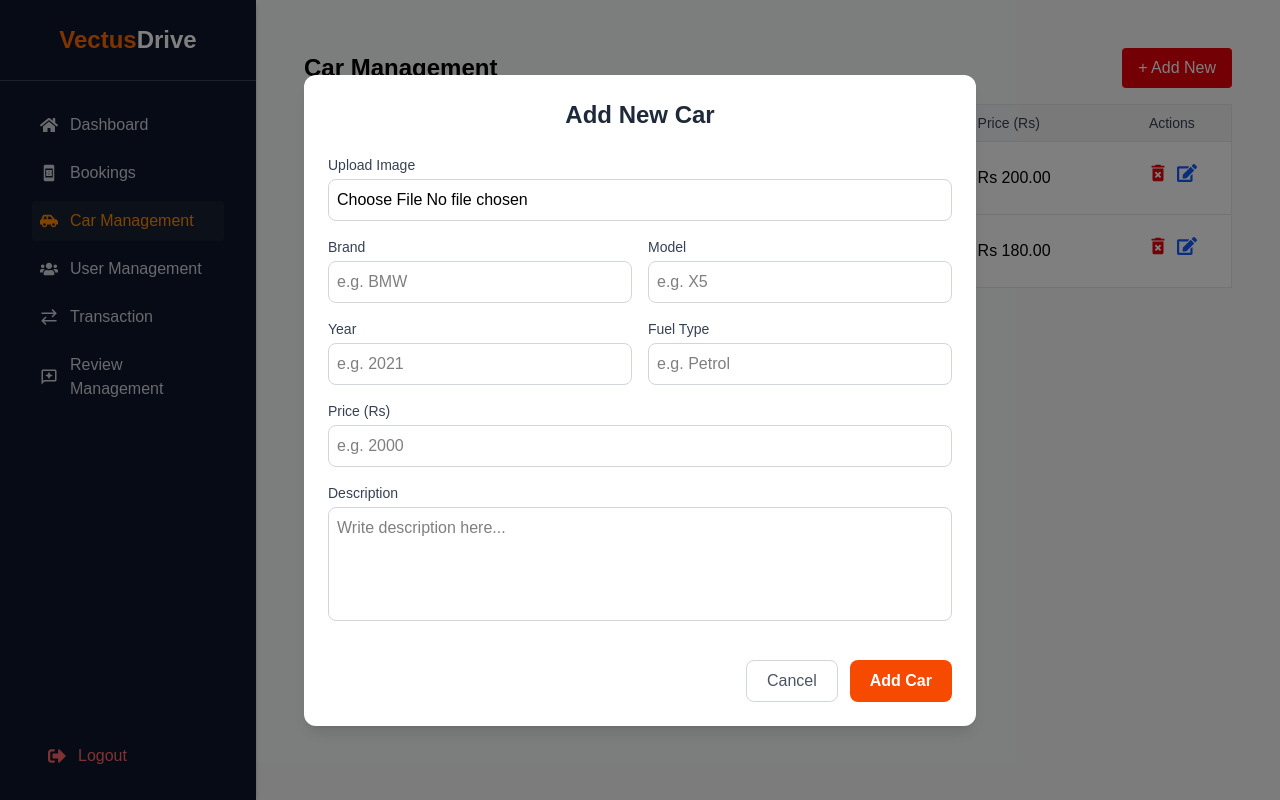
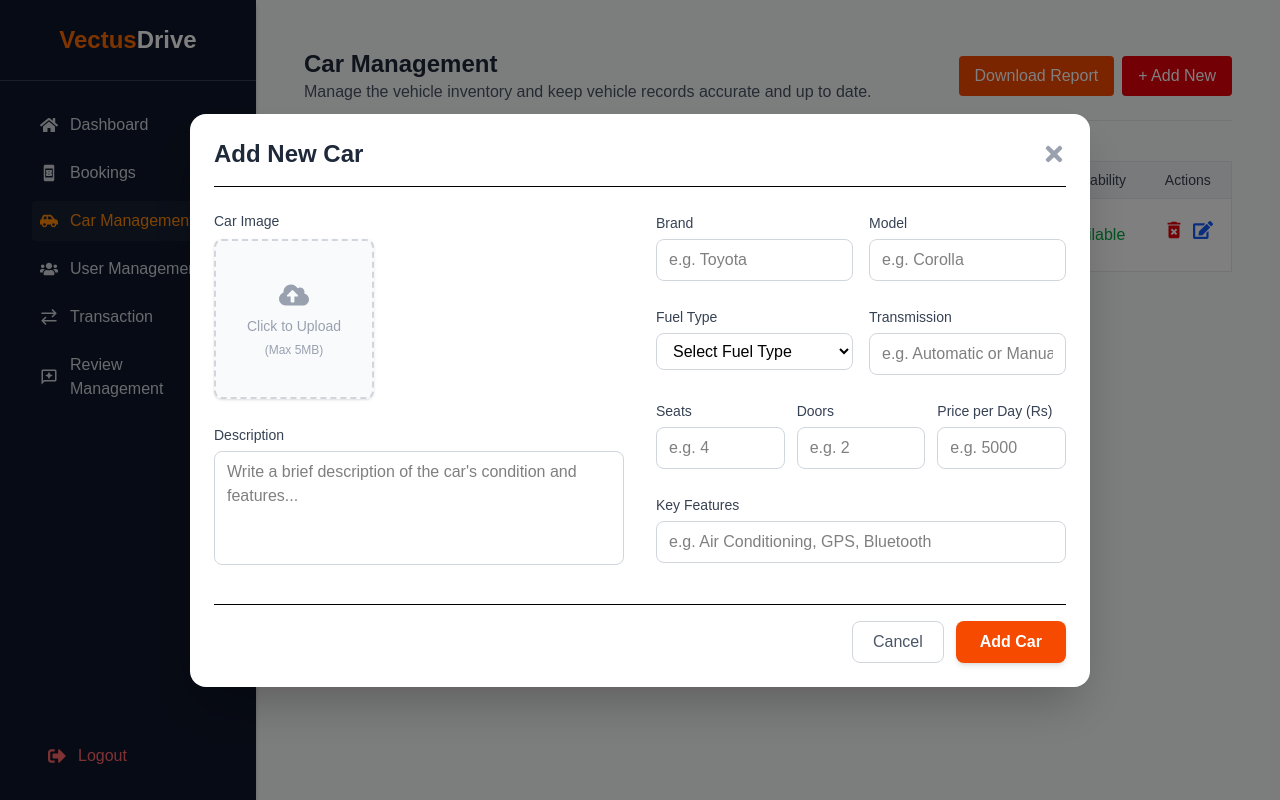
Before and after one commit to Vectus-Drive/frontend, a React (Vite) app: page /admin/admin/cars in a window 1280 px wide. Both pictures are taken after a click on the button "+ Add New". Built offline with nearby package versions, Linux system fonts and the light colour scheme.

Commit message:
Enhance car management form and functionality with improved image upload, validation, and UI updates

```diff
--- a/src/components/admin/CarManageForm.jsx
+++ b/src/components/admin/CarManageForm.jsx
@@ -1,114 +1,222 @@
+import { useState } from "react";
+import { FaCloudUploadAlt, FaTimes } from "react-icons/fa";
+
 function CarManageForm({ car, onClose }) {
   const isEdit = !!car;
+  const [previewImage, setPreviewImage] = useState(car?.image || "");
+
+  const handleImageChange = (e) => {
+    const file = e.target.files[0];
+    if (file) {
+      const reader = new FileReader();
+      reader.onloadend = () => setPreviewImage(reader.result);
+      reader.readAsDataURL(file);
+    }
+  };
+
+  const handleSubmit = (e) => {
+    e.preventDefault();
+    console.log("Form submitted!");
+  }
 
   return (
-    <div className="fixed inset-0 flex justify-center items-center bg-black/50 z-50">
-      <div className="bg-white shadow-lg rounded-xl p-6 w-full max-w-2xl relative">
-        <h2 className="text-2xl font-bold text-gray-800 mb-6 text-center">
+    <div className="fixed inset-0 flex justify-center items-center bg-black/50 z-50 p-4"> {/* Added p-4 for mobile safety */}
+      <div className="bg-white w-full max-w-[900px] rounded-2xl shadow-2xl overflow-y-auto max-h-[95vh] p-6 relative animate-fadeIn">
+
+        <div className="flex justify-between items-center mb-6 border-b pb-4">
+          <h2 className="text-2xl font-bold text-gray-800">
             {isEdit ? "Edit Car Details" : "Add New Car"}
           </h2>
+          <button
+            onClick={onClose}
+            className="text-gray-400 hover:text-gray-700 transition"
+            aria-label="Close form"
+          >
+            <FaTimes className="text-2xl" />
+          </button>
+        </div>
 
-        <form className="space-y-4">
-          <div>
-            <label className="block text-sm font-medium text-gray-700 mb-1">
-              Upload Image
+        <form onSubmit={handleSubmit} className="grid grid-cols-1 md:grid-cols-2 gap-x-8 gap-y-6">
+
+          <div className="flex flex-col items-center md:items-start order-1">
+            <label className="text-sm font-medium text-gray-700 mb-2">
+              Car Image
             </label>
+            <div className="relative w-40 h-40 border-2 border-dashed border-gray-300 rounded-lg flex justify-center items-center overflow-hidden bg-gray-50 hover:border-orange-500 transition cursor-pointer shadow-sm">
               <input
                 type="file"
-              className="block w-full border border-gray-300 rounded-lg p-2 focus:outline-none focus:ring-2 focus:ring-blue-500"
+                accept="image/*"
+                onChange={handleImageChange}
+                className="absolute w-full h-full opacity-0 cursor-pointer"
+                name="carImage"
               />
+              {previewImage ? (
+                <img
+                  src={previewImage}
+                  alt="Preview"
+                  className="object-cover w-full h-full"
+                />
+              ) : (
+                <div className="text-center text-gray-400 p-2">
+                  <FaCloudUploadAlt className="text-3xl mx-auto mb-1" />
+                  <span className="text-sm">Click to Upload</span>
+                  <span className="block text-xs mt-1">(Max 5MB)</span>
+                </div>
+              )}
             </div>
 
-          <div className="grid grid-cols-1 md:grid-cols-2 gap-4">
+            <div className="w-full mt-6">
+              <label className="text-sm font-medium text-gray-700">
+                Description
+              </label>
+              <textarea
+                defaultValue={isEdit ? car.description : ""}
+                placeholder="Write a brief description of the car's condition and features..."
+                rows="4"
+                className="w-full mt-1 border border-gray-300 rounded-lg px-3 py-2 focus:ring-2 focus:ring-orange-500 outline-none resize-none"
+                name="description"
+              ></textarea>
+            </div>
+          </div>
+
+          <div className="flex flex-col gap-6 order-2">
+
+            <div className="grid grid-cols-1 sm:grid-cols-2 gap-4">
               <div>
-              <label className="block text-sm font-medium text-gray-700 mb-1">
+                <label className="text-sm font-medium text-gray-700">
                   Brand
                 </label>
                 <input
                   type="text"
-                defaultValue={isEdit ? car.name.split(" ")[0] : ""}
-                placeholder="e.g. BMW"
-                className="w-full border border-gray-300 rounded-lg p-2 focus:outline-none focus:ring-2 focus:ring-blue-500"
+                  defaultValue={isEdit ? car.name : ""}
+                  placeholder="e.g. Toyota"
+                  className="w-full mt-1 border border-gray-300 rounded-lg px-3 py-2 focus:ring-2 focus:ring-orange-500 outline-none"
+                  name="brand"
+                  required
                 />
               </div>
-
               <div>
-              <label className="block text-sm font-medium text-gray-700 mb-1">
+                <label className="text-sm font-medium text-gray-700">
                   Model
                 </label>
                 <input
                   type="text"
-                defaultValue={isEdit ? car.name.split(" ")[1] : ""}
-                placeholder="e.g. X5"
-                className="w-full border border-gray-300 rounded-lg p-2 focus:outline-none focus:ring-2 focus:ring-blue-500"
+                  defaultValue={isEdit ? car.type : ""}
+                  placeholder="e.g. Corolla"
+                  className="w-full mt-1 border border-gray-300 rounded-lg px-3 py-2 focus:ring-2 focus:ring-orange-500 outline-none"
+                  name="model"
+                  required
                 />
               </div>
             </div>
 
-          <div className="grid grid-cols-1 md:grid-cols-2 gap-4">
+            <div className="grid grid-cols-1 sm:grid-cols-2 gap-4">
               <div>
-              <label className="block text-sm font-medium text-gray-700 mb-1">
-                Year
+                <label className="text-sm font-medium text-gray-700">
+                  Fuel Type
+                </label>
+                <select
+                  defaultValue={isEdit ? car.fuel : ""}
+                  className="w-full mt-1 border border-gray-300 rounded-lg px-3 py-2 bg-white focus:ring-2 focus:ring-orange-500 outline-none"
+                  name="fuelType"
+                  required
+                >
+                  <option value="" disabled>Select Fuel Type</option>
+                  <option value="Petrol">Petrol</option>
+                  <option value="Diesel">Diesel</option>
+                  <option value="Hybrid">Hybrid</option>
+                  <option value="Electric">Electric</option>
+                </select>
+              </div>
+              <div>
+                <label className="text-sm font-medium text-gray-700">
+                  Transmission
                 </label>
                 <input
                   type="text"
-                defaultValue={isEdit ? "2022" : ""}
-                placeholder="e.g. 2021"
-                className="w-full border border-gray-300 rounded-lg p-2 focus:outline-none focus:ring-2 focus:ring-blue-500"
+                  defaultValue={isEdit ? car.transmission : ""}
+                  placeholder="e.g. Automatic or Manual"
+                  className="w-full mt-1 border border-gray-300 rounded-lg px-3 py-2 focus:ring-2 focus:ring-orange-500 outline-none"
+                  name="transmission"
+                  required
+                />
+              </div>
+            </div>
+
+            <div className="grid grid-cols-3 gap-3">
+              <div>
+                <label className="text-sm font-medium text-gray-700">
+                  Seats
+                </label>
+                <input
+                  type="number"
+                  defaultValue={isEdit ? car.seats : ""}
+                  placeholder="e.g. 4"
+                  className="w-full mt-1 border border-gray-300 rounded-lg px-3 py-2 focus:ring-2 focus:ring-orange-500 outline-none"
+                  name="seats"
+                  min="1"
                 />
               </div>
               <div>
-              <label className="block text-sm font-medium text-gray-700 mb-1">
-                Fuel Type
+                <label className="text-sm font-medium text-gray-700">
+                  Doors
+                </label>
+                <input
+                  type="number"
+                  defaultValue={isEdit ? car.doors : ""}
+                  placeholder="e.g. 2"
+                  className="w-full mt-1 border border-gray-300 rounded-lg px-3 py-2 focus:ring-2 focus:ring-orange-500 outline-none"
+                  name="doors"
+                  min="1"
+                />
+              </div>
+             <div>
+              <label className="text-sm font-medium text-gray-700">
+                Price per Day (Rs)
               </label>
               <input
                 type="text"
-                defaultValue={isEdit ? car.fuel_type : ""}
-                placeholder="e.g. Petrol"
-                className="w-full border border-gray-300 rounded-lg p-2 focus:outline-none focus:ring-2 focus:ring-blue-500"
+                defaultValue={isEdit ? car.price_per_day : ""}
+                placeholder="e.g. 5000"
+                className="w-full mt-1 border border-gray-300 rounded-lg px-3 py-2 focus:ring-2 focus:ring-orange-500 outline-none"
+                name="price"
+                required
               />
             </div>
             </div>
 
             <div>
-            <label className="block text-sm font-medium text-gray-700 mb-1">
-              Price (Rs)
+              <label className="text-sm font-medium text-gray-700">
+                Key Features
               </label>
               <input
                 type="text"
-              defaultValue={isEdit ? car.price : ""}
-              placeholder="e.g. 2000"
-              className="w-full border border-gray-300 rounded-lg p-2 focus:outline-none focus:ring-2 focus:ring-blue-500"
+                defaultValue={isEdit ? car.features : ""}
+                placeholder="e.g. Air Conditioning, GPS, Bluetooth"
+                className="w-full mt-1 border border-gray-300 rounded-lg px-3 py-2 focus:ring-2 focus:ring-orange-500 outline-none"
+                name="features"
               />
             </div>
-
-          <div>
-            <label className="block text-sm font-medium text-gray-700 mb-1">
-              Description
-            </label>
-            <textarea
-              placeholder="Write description here..."
-              rows="4"
-              className="w-full border border-gray-300 rounded-lg p-2 focus:outline-none focus:ring-2 focus:ring-blue-500 resize-none"
-            ></textarea>
           </div>
 
-          <div className="flex justify-end gap-3 pt-4">
+        </form>
+
+        <div className="flex justify-end gap-3 mt-8 pt-4 border-t">
           <button
             type="button"
             onClick={onClose}
-              className="px-5 py-2 rounded-lg border border-gray-300 text-gray-600 hover:bg-gray-200 transition"
+            className="px-5 py-2 rounded-lg border border-gray-300 text-gray-600 hover:bg-gray-100 transition"
           >
             Cancel
           </button>
           <button
             type="submit"
-              className="px-5 py-2 rounded-lg bg-orange-600 text-white font-semibold hover:bg-orange-700 transition"
+            form="car-form"
+            className="px-6 py-2 rounded-lg bg-orange-600 text-white font-semibold hover:bg-orange-700 transition shadow-md hover:shadow-lg"
           >
             {isEdit ? "Save Changes" : "Add Car"}
           </button>
         </div>
-        </form>
       </div>
     </div>
   );
--- a/src/pages/admin/CarManagement.jsx
+++ b/src/pages/admin/CarManagement.jsx
@@ -10,18 +10,22 @@ import car1 from "../../assets/car_1.jpeg";
 function CarManagement() {
   const [cars, setCars] = useState([
     {
-      id: 1,
+      car_id: 1,
+      license_no: "ADD3455",
+      name: "Toyota",
+      type: "Sedan",
       image: car1,
-      name: "Toyota Corolla 2022",
-      fuel_type: "Petrol",
-      price: 200.0,
-    },
-    {
-      id: 2,
-      image: car1,
-      name: "Honda Civic 2021",
-      fuel_type: "Diesel",
-      price: 180.0,
+      seats: 4,
+      fuel: "Petrol",
+      transmission: "Automatic",
+      doors: 2,
+      description:
+        "A reliable and fuel-efficient sedan, perfect for city driving and long trips.",
+      features: "gd,gd",
+      price_per_day: 50,
+      availability_status: "Available",
+      condition: "Good",
+      services: "Last serviced on 2025-09-12",
     },
   ]);
 
@@ -47,8 +51,19 @@ function CarManagement() {
 
   return (
     <div className="p-6 relative">
-      <div className="flex justify-between items-center mb-4">
-        <h1 className="text-2xl font-bold">Car Management</h1>
+      <div className="flex justify-between items-center border-b pb-4 border-gray-200 mb-10">
+        <div>
+          <h1 className="text-2xl font-bold text-gray-800">Car Management</h1>
+          <p className="text-gray-600">
+            Manage the vehicle inventory and keep vehicle records accurate and up to date.
+          </p>
+        </div>
+        <div >
+          <button
+            className=" bg-orange-600 hover:bg-orange-700 text-white mr-2 px-4 py-2 rounded "
+          >
+             Download Report
+          </button>
           <button
             onClick={handleAdd}
             className="bg-red-600 hover:bg-red-700 text-white px-4 py-2 rounded"
@@ -56,25 +71,38 @@ function CarManagement() {
             + Add New
           </button>
         </div>
+      </div>
 
       <div className="overflow-x-auto">
         <table className="min-w-full border border-gray-200 divide-y divide-gray-200">
           <thead className="bg-gray-100">
             <tr>
               <th className="px-4 py-2 text-left text-sm font-medium text-gray-700">
-                Car No
+                Car ID
+              </th>
+              <th className="px-4 py-2 text-left text-sm font-medium text-gray-700">
+                License No
               </th>
               <th className="px-4 py-2 text-left text-sm font-medium text-gray-700">
                 Image
               </th>
               <th className="px-4 py-2 text-left text-sm font-medium text-gray-700">
-                Name
+                Make
               </th>
               <th className="px-4 py-2 text-left text-sm font-medium text-gray-700">
-                Fuel Type
+                Model
               </th>
               <th className="px-4 py-2 text-left text-sm font-medium text-gray-700">
-                Price (Rs)
+                Fuel
+              </th>
+              <th className="px-4 py-2 text-left text-sm font-medium text-gray-700">
+                Seats
+              </th>
+              <th className="px-4 py-2 text-left text-sm font-medium text-gray-700">
+                Price/Day ($)
+              </th>
+              <th className="px-4 py-2 text-center text-sm font-medium text-gray-700">
+                Availability
               </th>
               <th className="px-4 py-2 text-center text-sm font-medium text-gray-700">
                 Actions
@@ -83,8 +111,9 @@ function CarManagement() {
           </thead>
           <tbody className="bg-white divide-y divide-gray-200">
             {cars.map((car) => (
-              <tr key={car.id} className="hover:bg-gray-50">
-                <td className="px-4 py-3">{car.id}</td>
+              <tr key={car.car_id} className="hover:bg-gray-50">
+                <td className="px-4 py-3">{car.car_id}</td>
+                <td className="px-4 py-3">{car.license_no}</td>
                 <td className="px-4 py-3">
                   <img
                     src={car.image}
@@ -93,8 +122,19 @@ function CarManagement() {
                   />
                 </td>
                 <td className="px-4 py-3">{car.name}</td>
-                <td className="px-4 py-3">{car.fuel_type}</td>
-                <td className="px-4 py-3">Rs {car.price.toFixed(2)}</td>
+                <td className="px-4 py-3">{car.type}</td>
+                <td className="px-4 py-3">{car.fuel}</td>
+                <td className="px-4 py-3 text-center">{car.seats}</td>
+                <td className="px-4 py-3">${car.price_per_day.toFixed(2)}</td>
+                <td
+                  className={`px-4 py-3 text-center font-medium ${
+                    car.availability_status === "Available"
+                      ? "text-green-600"
+                      : "text-red-600"
+                  }`}
+                >
+                  {car.availability_status}
+                </td>
                 <td className="px-4 py-3 flex justify-center gap-2">
                   <button
                     onClick={() => handleDelete(car)}
@@ -116,10 +156,7 @@ function CarManagement() {
       </div>
 
       {showCarForm && (
-        <CarManageForm
-          car={editCar}
-          onClose={() => setShowCarForm(false)}
-        />
+        <CarManageForm car={editCar} onClose={() => setShowCarForm(false)} />
       )}
 
       {showDeleteModal && (
@@ -127,7 +164,7 @@ function CarManagement() {
           car={carToDelete}
           onCancel={() => setShowDeleteModal(false)}
           onConfirm={() => {
-            setCars(cars.filter((c) => c.id !== carToDelete.id));
+            setCars(cars.filter((c) => c.car_id !== carToDelete.car_id));
             setShowDeleteModal(false);
           }}
         />
```
Lines whose indentation alone changed are shown as unchanged.
